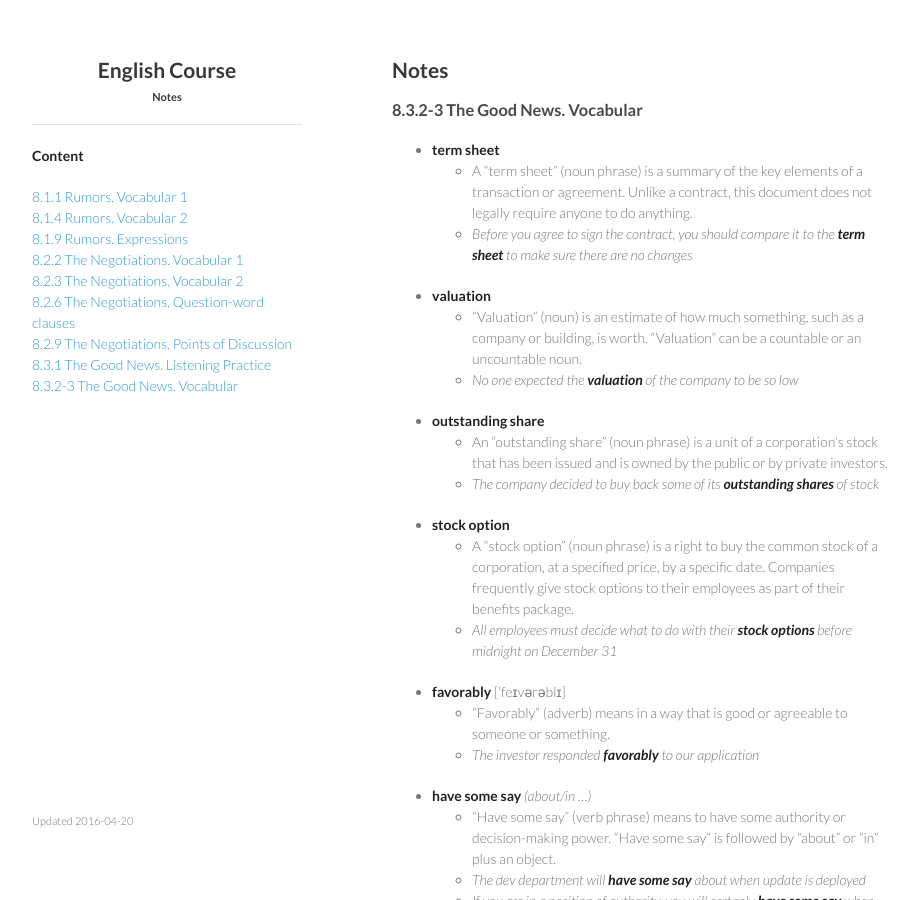
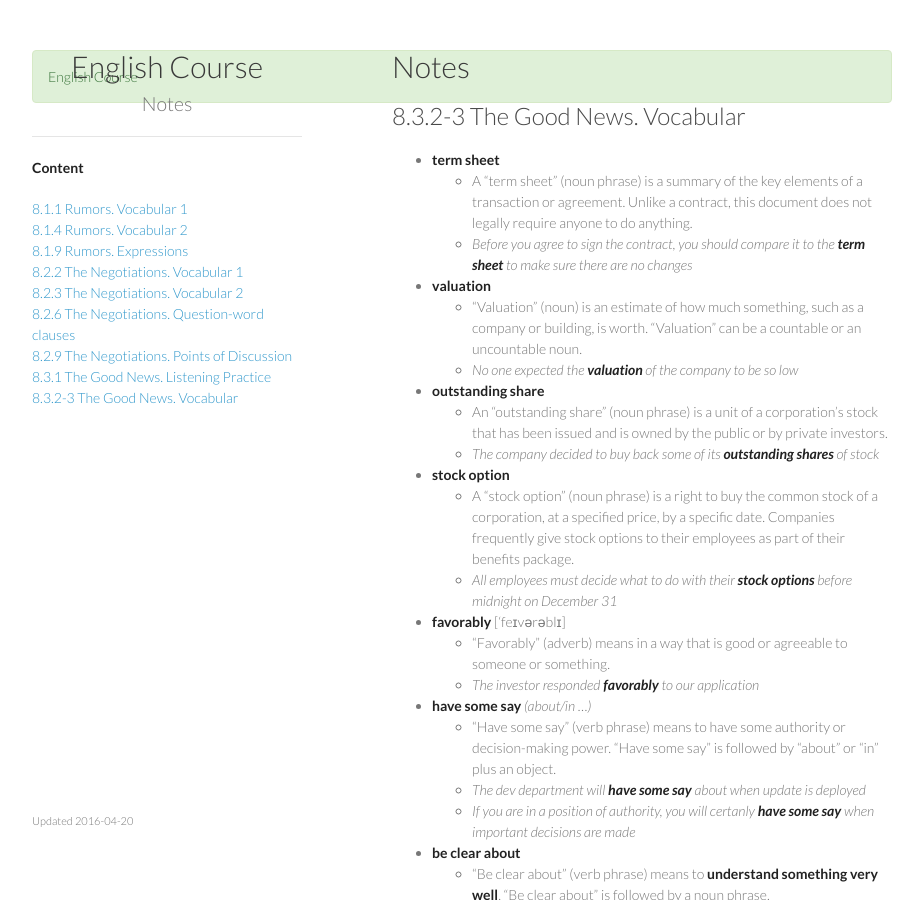
Before and after one commit to paveltimofeev/EnglishCourse, a Jekyll site: the page built from index.html, in a window 1280 px wide and 900 px high. Shown: the whole window, without its empty margins (178-1101 px from the left). Built offline with Jekyll 4.4.1, drawn with Linux system fonts in a browser that asks for light colours.

Commit message:
Update index.html

```diff
--- a/index.html
+++ b/index.html
@@ -7,6 +7,10 @@
     <meta charset="utf-8">
     <meta http-equiv="X-UA-Compatible" content="chrome=1">
     <title>English Course</title>
+
+    <!-- Bootstrap 3.3.6 -->
+    <link href="https://maxcdn.bootstrapcdn.com/bootstrap/3.3.6/css/bootstrap.min.css" rel="stylesheet" integrity="sha384-1q8mTJOASx8j1Au+a5WDVnPi2lkFfwwEAa8hDDdjZlpLegxhjVME1fgjWPGmkzs7" crossorigin="anonymous">
+    <script src="https://maxcdn.bootstrapcdn.com/bootstrap/3.3.6/js/bootstrap.min.js" integrity="sha384-0mSbJDEHialfmuBBQP6A4Qrprq5OVfW37PRR3j5ELqxss1yVqOtnepnHVP9aJ7xS" crossorigin="anonymous"></script>
 
     <link rel="stylesheet" href="stylesheets/styles.css">
     <link rel="stylesheet" href="stylesheets/github-light.css">
@@ -38,6 +42,8 @@
 
         {% include main.html %}
 
+        <div class="alert alert-success" role="alert">English Course</div>
+
       <footer>
         {% include footer.html %}
       </footer>
```
